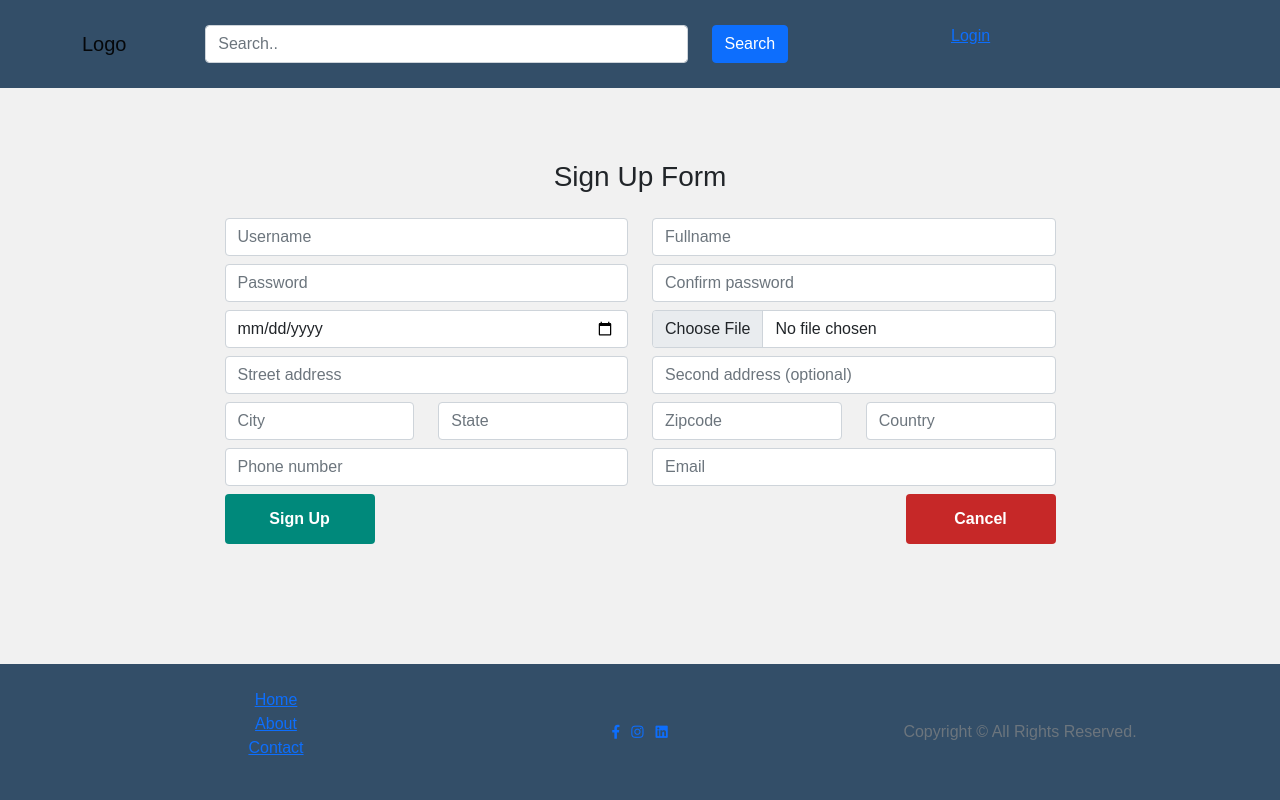
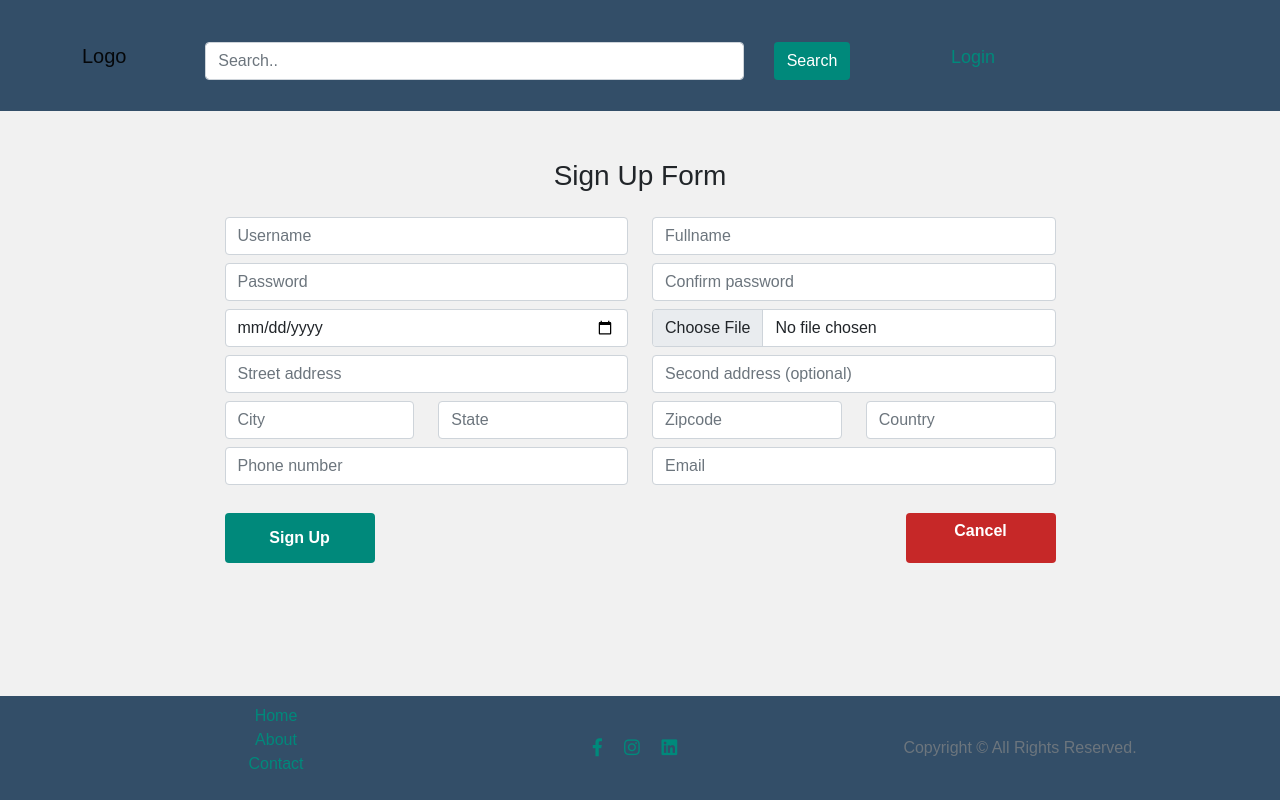
Before and after one commit to Uriel-17/CS160_Project, a PHP site: page /register.php in a window 1280 px wide. Run offline with PHP 8.4, Linux system fonts and the light colour scheme.

Commit message:
update signupform.js, styled header and footer

```diff
--- a/footer.php
+++ b/footer.php
@@ -18,18 +18,18 @@
 
 <body>
     <!--footer-->
-    <footer class="py-4" style="background-color: #334E68;">
+    <footer class="py-2" style="background-color: #334E68;">
         <div class="container text-center">
             <div class="row align-items-center">
-                <div id="icon" class="col-md-4 text-lg-left">
-                    <ul style="list-style: none;">
-                        <li class="quick-items"><a href="#""> Home</a></li>
-                    <li class=" quick-items"><a href="#""> About</a></li>
-                    <li class=" quick-items"><a href="#""> Contact</a></li>
+                <div class="items col-md-4 text-lg-left">
+                    <ul>
+                        <li><a href="#""> Home</a></li>
+                        <li ><a href=" #""> About</a></li>
+                        <li><a href="#""> Contact</a></li>
                 </ul>
             </div>
             <div class=" col-md-4 text-center">
-                                        <div class="d-flex align-items-center flex-wrap justify-content-center">
+                                <div class="icons d-flex align-items-center flex-wrap justify-content-center">
 
                                     <ul class="list-inline small mb-0 text-white">
                                         <li class="list-inline-item"><a class="reset-anchor" href="#"><i
@@ -41,8 +41,9 @@
                                     </ul>
                                 </div>
                 </div>
-                <div class="col-md-4 text-lg-right">
-                    <p class="mb-0 text-muted text-small text-heading">Copyright &copy; All Rights Reserved. </p>
+                <div class="copyrights col-md-4 text-lg-right">
+                    <p class="mb-0 text-muted text-small text-heading">Copyright &copy; All
+                        Rights Reserved. </p>
                 </div>
             </div>
         </div>
--- a/header.php
+++ b/header.php
@@ -24,41 +24,21 @@
                 <a class="navbar-brand" img src="~/img/logo.png" alt="logo" width="150" href="index.php">Logo</a>
                 <form class="col-lg-7">
                     <div class="row">
-                        <div class="col-lg-9">
+                        <div class="searchBox col-lg-10">
                             <input type="text" class="form-control" placeholder="Search.." />
                         </div>
-                        <div class="col-lg-3">
-                            <button class="btn btn-primary" type="submit">Search</button>
+                        <div class="col-lg-2 text-center">
+                            <button class="searchButton btn" type="submit">Search</button>
                         </div>
                     </div>
                 </form>
-                <ul class="col-lg-3">
-                    <!--  <?php
-              if ($userId == 1) {
-                echo '<li class="list-inline-item"><a href="login.php">Login</a></li>';
-              }
-              else if($userId == 2){
+                <ul class="buttons col-lg-3">
 
-                 echo '<li class="list-inline-item"><a href="index.php">Sign Out</a></li>';
-
-
-              }else if($userId == 3){
-                echo '<li class="list-inline-item"><a href="login.php">User Profile</a></li>
-                <li class="list-inline-item"><a href="login.php">Sign Out</a></li>';
-
-
-              }
-              else {
-                echo '<li class="list-inline-item"><a href="register.php">Sign up</a></li>
-                <li class="list-inline-item"><a href="login.php">Login</a></li>';
-              }
-         ?>
--->
 
                     <?php
                 // 1== register page
               if ($userId == 1) {
-                echo '<li class="list-inline-item"><a href="login.php">Login</a></li>';
+                echo '<li class=" list-inline-item"><a href="login.php">Login</a></li>';
               }
               //2 == login page
               else if($userId == 2){
--- a/login.php
+++ b/login.php
@@ -9,7 +9,7 @@
         <div class="row ">
             <div class="col-lg-9 container">
                 <!-- Leave comment-->
-                <h3 class="h4 my-4 text-center">Welcome back</h3>
+                <h3 class="h3 my-4 text-center">Welcome back</h3>
                 <form class="mb-5" action="registerHandler.php" method="post" enctype="multipart/form-data">
                     <div class="row justify-content-center align-items-center">
 
--- a/register.php
+++ b/register.php
@@ -21,9 +21,9 @@
             <div class="row">
                 <div class="col-lg-9 container">
                     <!-- Leave comment-->
-                    <h3 class="h3 mb-4 text-center my-4">Sign Up Form</h3>
-                    <div id="error"></div>
-                    <form class="form mb-4 " id="form" action="registerHandler.php" method="post"
+                    <h3 class="h3 mb-4 text-center">Sign Up Form</h3>
+
+                    <form class="form mb-4" id="form" action="registerHandler.php" method="post"
                         enctype="multipart/form-data">
                         <div class="row">
                             <div class="form-group col-xs-12 col-md-6 ">
@@ -99,10 +99,10 @@
                             <div class="form-group col-lg-12 ">
                                 <div class="buttons">
 
-                                    <button class="btn1" type="submit">Sign
+                                    <button class="btn1" id="signup" action="index.php" href="index.php"
+                                        type="submit">Sign
                                         Up</button>
-                                    <a action="index.php" href="index.php" style="float:right;"><button
-                                            class="btn2">Cancel</button></a>
+                                    <a href="index.php" style="float:right;" class="btn2 btn remove">Cancel</a>
                                 </div>
                             </div>
                         </div>
--- a/style.css
+++ b/style.css
@@ -17,6 +17,7 @@ section {
   flex: 1 0 auto; /*allows the content to grow but not shrink */
 }
 
+/*header*/
 header {
   display: block;
   background-color: #102a43;
@@ -43,13 +44,46 @@ header h2 {
   color: #00897b;
 }
 
+/*search bar and search button*/
+.searchButton {
+  margin-top: 10px;
+  background-color: #00897b;
+  color: white;
+}
+.searchButton:hover {
+  background-color: #00897b;
+  color: black;
+}
+.searchBox {
+  margin-top: 10px;
+}
+
+/*header right side buttons: signup login userprofile*/
+.buttons {
+  margin-top: 20px;
+}
+
+.buttons li a {
+  text-decoration: none;
+  color: #00897b;
+  font-size: large;
+}
 /*footer*/
-#icon {
+.items ul li {
+  list-style: none;
+}
+.items ul li a {
   text-decoration: none;
-  list-style: none;
+  color: #00897b;
+}
+.icons ul li a {
+  font-size: large;
+  padding-right: 10px;
+  color: #00897b;
 }
 
 /*login page*/
+/*login button*/
 .btn3 {
   border: none;
   outline: none;
@@ -74,6 +108,7 @@ header h2 {
 }
 .form-group.error input {
   border-color: #e74c3c;
+  background-color: lightsalmon;
 }
 
 /*
@@ -86,6 +121,8 @@ input:invalid {
   background-color: blueviolet;
 }
 */
+
+/*sign up button*/
 .btn1 {
   border: none;
   outline: none;
```
Also changed, not shown: js/signupform.js (+22 -9 lines). Lines whose indentation alone changed are shown as unchanged.
